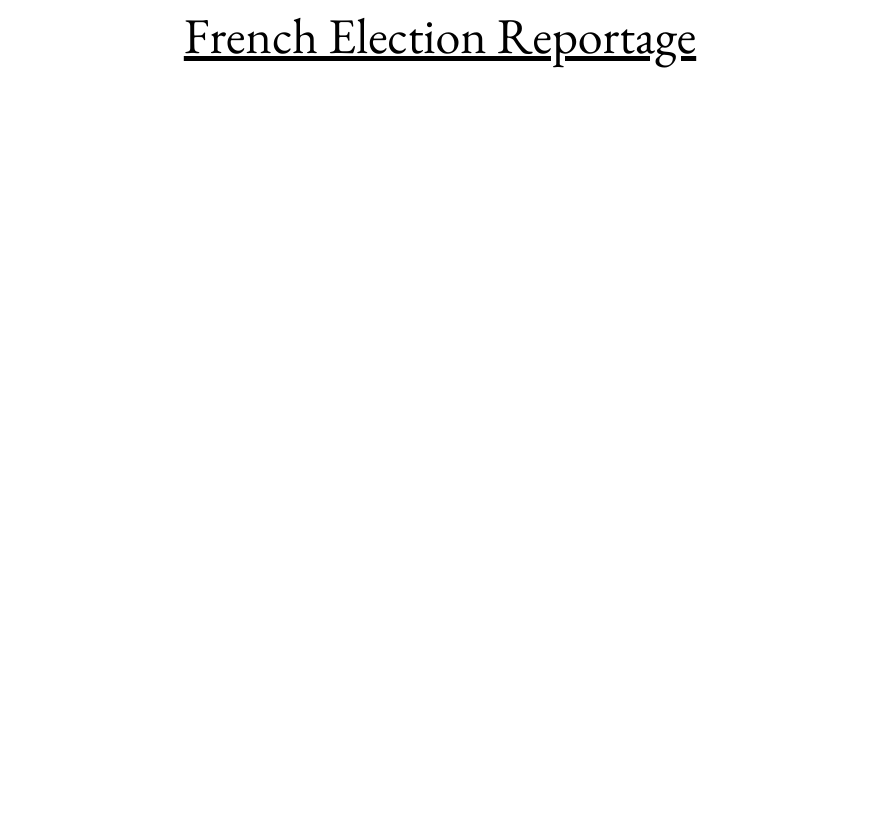
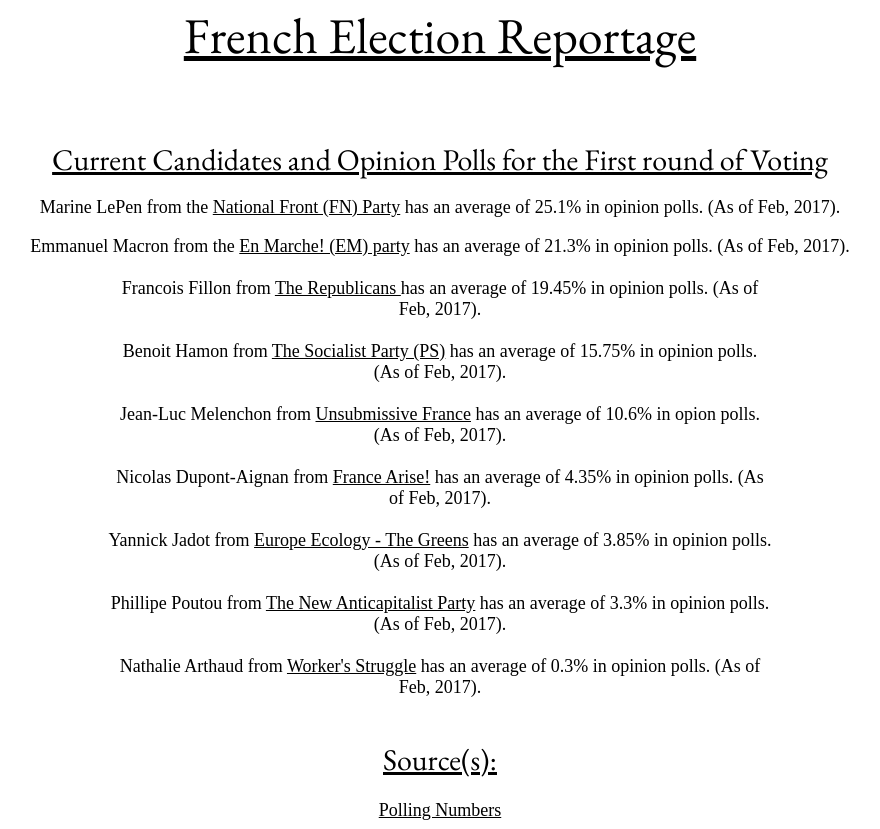
Before and after one commit to PolyJournal/polyjournal.github.io, a plain HTML site: page articles/2017/french_elections/french_elections.html in a window 1280 px wide. Shown: the part 447-1276 px from the top of the page, without its empty margins (200-1080 px from the left). Before the commit the page ends 800 px from the top, so only its background shows below. Drawn offline with nearby package versions, Linux system fonts and the light colour scheme; a web font is replaced by a local one.

Commit message:
commit - 1.7.5
FRENCH_ELECTIONS.HTML:
- added header
- added information + polling numbers for each candidate

GERMAN_ELECTIONS.HTML:
- Wrote a header

INDEX2.HTML:
- Deleted index2.html

```diff
--- a/articles/2017/french_elections/french_elections.html
+++ b/articles/2017/french_elections/french_elections.html
@@ -20,12 +20,30 @@
   <br />
   <br />
   <br />
-  <!--
-  <center><div class="featured_article_title">NATO's Surprising Political Diversity</div></center>
+  <center><div class="featured_article_title">Current Candidates and Opinion Polls for the First round of Voting</div></center>
   <br />
-  <center><div class="featured_article_body">NATO has a suprising diversity in terms of politics of it's member states. A big question that will confront the organization is how this diversity will contribute to the effectivness of NATO. <a href="/polyjournal.github.io/articles/2017/NATO_political_diversity/NATO_political_diversity.html">Read more</a></div></center>
-  -->
+  <center><div class="featured_article_body">Marine LePen from the <a href="https://en.wikipedia.org/wiki/National_Front_(France)">National Front (FN) Party</a> has an average of 25.1% in opinion polls. (As of Feb, 2017).</div></center>
+  <br />
+  <center><div class="featured_article_body">Emmanuel Macron from the <a href="https://en.wikipedia.org/wiki/En_Marche!">En Marche! (EM) party</a> has an average of 21.3% in opinion polls. (As of Feb, 2017).
   <br />
   <br />
+  <center><div class="featured_article_body">Francois Fillon from <a href="https://en.wikipedia.org/wiki/The_Republicans_(France)">The Republicans </a> has an average of 19.45% in opinion polls. (As of Feb, 2017).</div></center>
+  <br />
+  <center><div class="featured_article_body">Benoit Hamon from <a href="https://en.wikipedia.org/wiki/Socialist_Party_(France)">The Socialist Party (PS)</a> has an average of 15.75% in opinion polls. (As of Feb, 2017).</div></center>
+  <br />
+  <center><div class="featured_article_body">Jean-Luc Melenchon from <a href="https://en.wikipedia.org/wiki/Unsubmissive_France">Unsubmissive France</a> has an average of 10.6% in opion polls. (As of Feb, 2017).</div></center>
+  <br />
+  <center><div class="featured_article_body">Nicolas Dupont-Aignan from <a href="https://en.wikipedia.org/wiki/France_Arise">France Arise!</a> has an average of 4.35% in opinion polls. (As of Feb, 2017).</div></center>
+  <br />
+  <center><div class="featured_article_body">Yannick Jadot from <a href="https://en.wikipedia.org/wiki/Europe_Ecology_%E2%80%93_The_Greens">Europe Ecology - The Greens</a> has an average of 3.85% in opinion polls. (As of Feb, 2017).</div></center>
+  <br />
+  <center><div class="featured_article_body">Phillipe Poutou from <a href="https://en.wikipedia.org/wiki/New_Anticapitalist_Party">The New Anticapitalist Party</a> has an average of 3.3% in opinion polls. (As of Feb, 2017).</div></center>
+  <br />
+  <center><div class="featured_article_body">Nathalie Arthaud from <a href="https://en.wikipedia.org/wiki/Lutte_Ouvri%C3%A8re">Worker's Struggle</a> has an average of 0.3% in opinion polls. (As of Feb, 2017).</div></center>
+  <br />
+  <br />
+  <center><div class="featured_article_title">Source(s):</div></center>
+  <br />
+  <center><div class="featured_article_body"><a href="https://en.wikipedia.org/wiki/Opinion_polling_for_the_French_presidential_election,_2017">Polling Numbers</a></div></center>
 </body>
 </html>
```
Also changed, not shown: articles/2017/german_elections/german_elections.html (+1 -4 lines), index2.html (deleted, +0 -2 lines).
